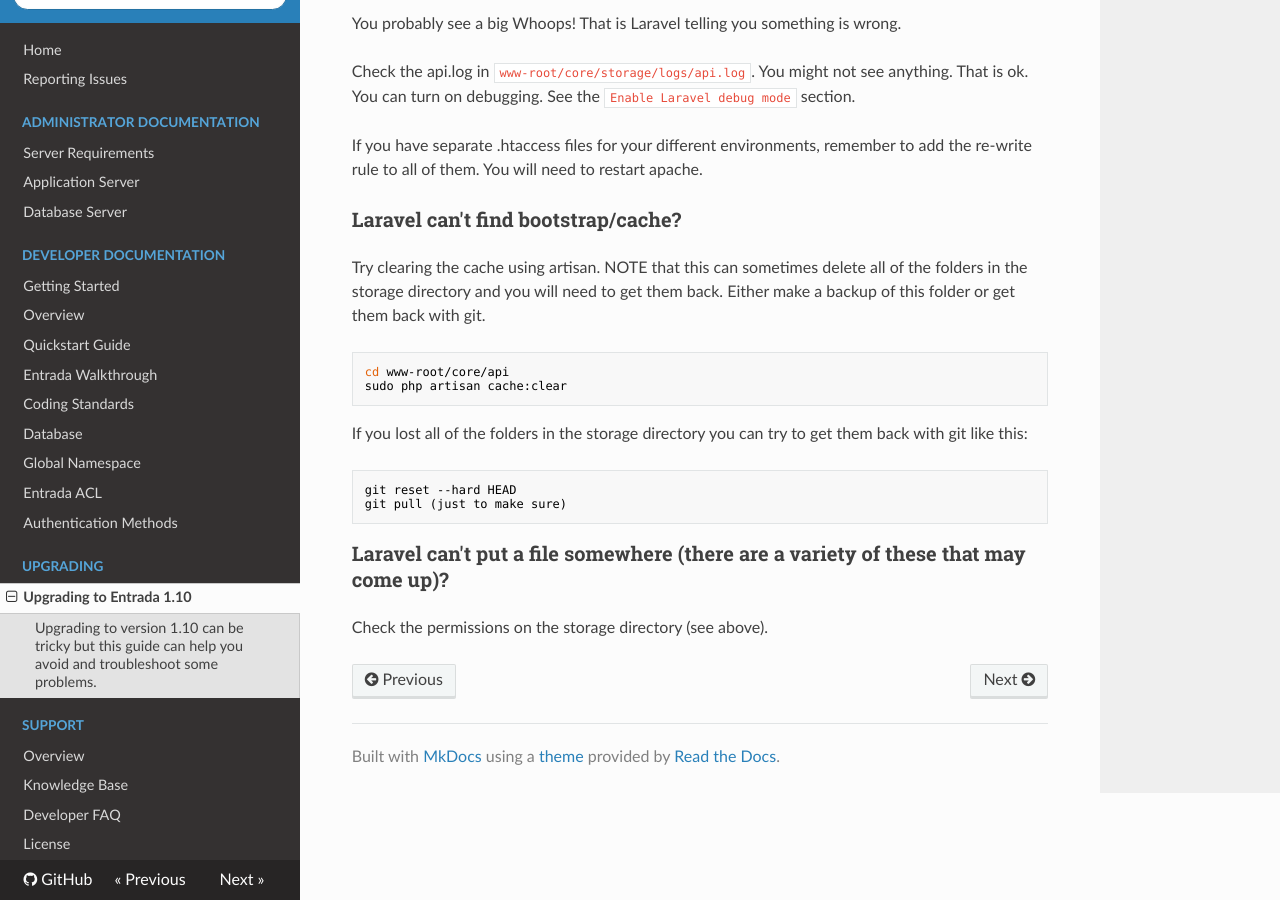
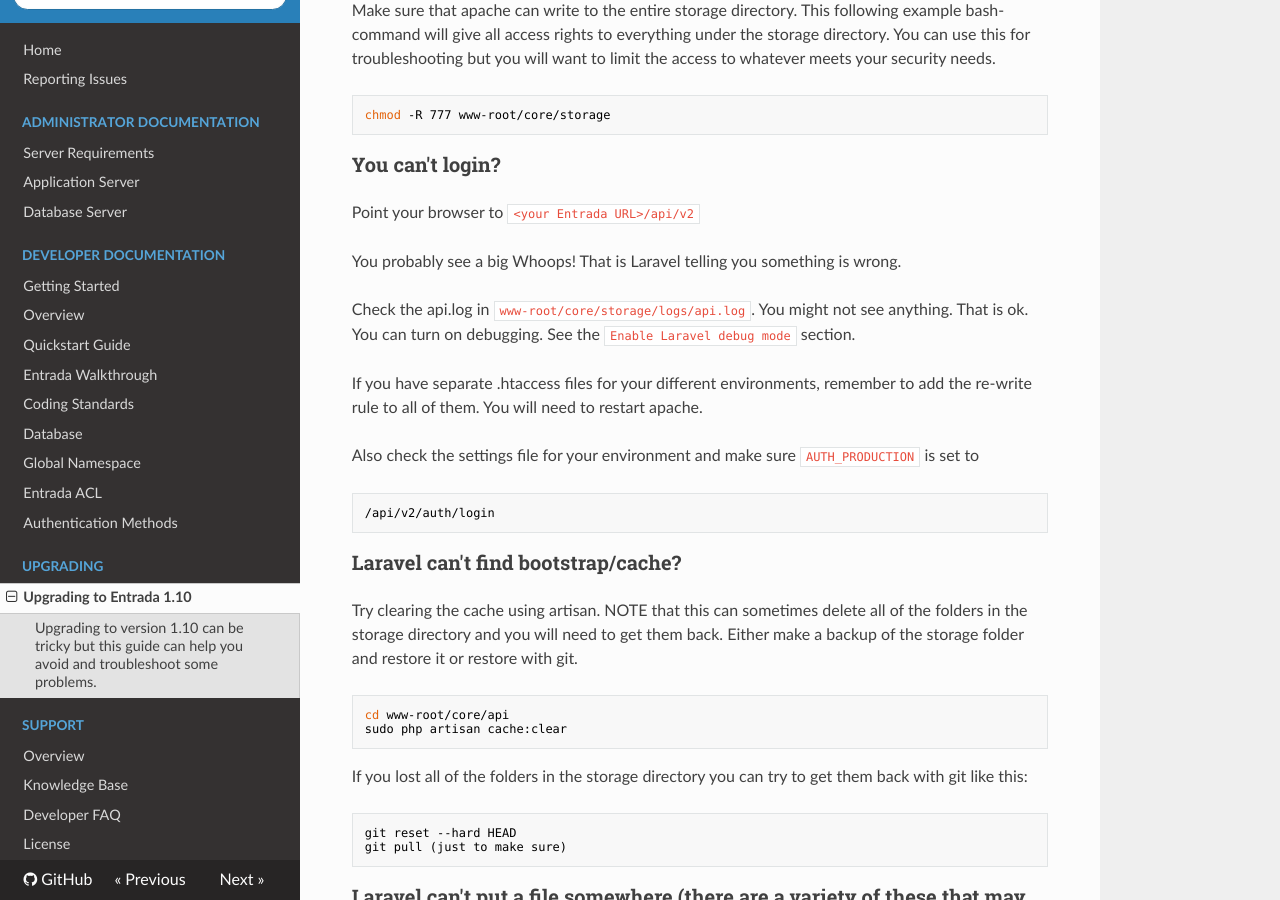
Before and after one commit to pyarmak/entrada-1x-docs, an MkDocs documentation site: the page built from docs/upgrading/to_110.md, in a window 1280 px wide and 900 px high, scrolled down 2140 px. Built offline with MkDocs 1.6.1, drawn with Linux system fonts in a browser that asks for light colours; nearby versions of some CDN libraries; old or Windows-style settings are respelled for this version of MkDocs; some of the changed text lies outside the part shown.

Commit message:
made the artisan section more clear and added talk abut the settings file

````diff
--- a/docs/upgrading/to_110.md
+++ b/docs/upgrading/to_110.md
@@ -9,6 +9,15 @@ You can find the new code in
 ```www-root/api/v2```
 and
 ```www-root/core/api```
+
+# Settings
+The ```AUTH_PRODUCTION``` element of the settings file has been changed to point to the new API. Make sure it is set to
+
+```
+/api/v2/auth/login
+```
+
+And make sure you change this for all of your environments.
 
 # .htaccess
 
@@ -79,8 +88,14 @@ Check the api.log in ```www-root/core/storage/logs/api.log```. You might not see
 
 If you have separate .htaccess files for your different environments, remember to add the re-write rule to all of them. You will need to restart apache.
 
+Also check the settings file for your environment and make sure ```AUTH_PRODUCTION``` is set to
+
+```
+/api/v2/auth/login
+```
+
 ### Laravel can't find bootstrap/cache?
-Try clearing the cache using artisan. NOTE that this can sometimes delete all of the folders in the storage directory and you will need to get them back. Either make a backup of this folder or get them back with git.
+Try clearing the cache using artisan. NOTE that this can sometimes delete all of the folders in the storage directory and you will need to get them back. Either make a backup of the storage folder and restore it or restore with git.
 
 ```bash
 cd www-root/core/api
````
